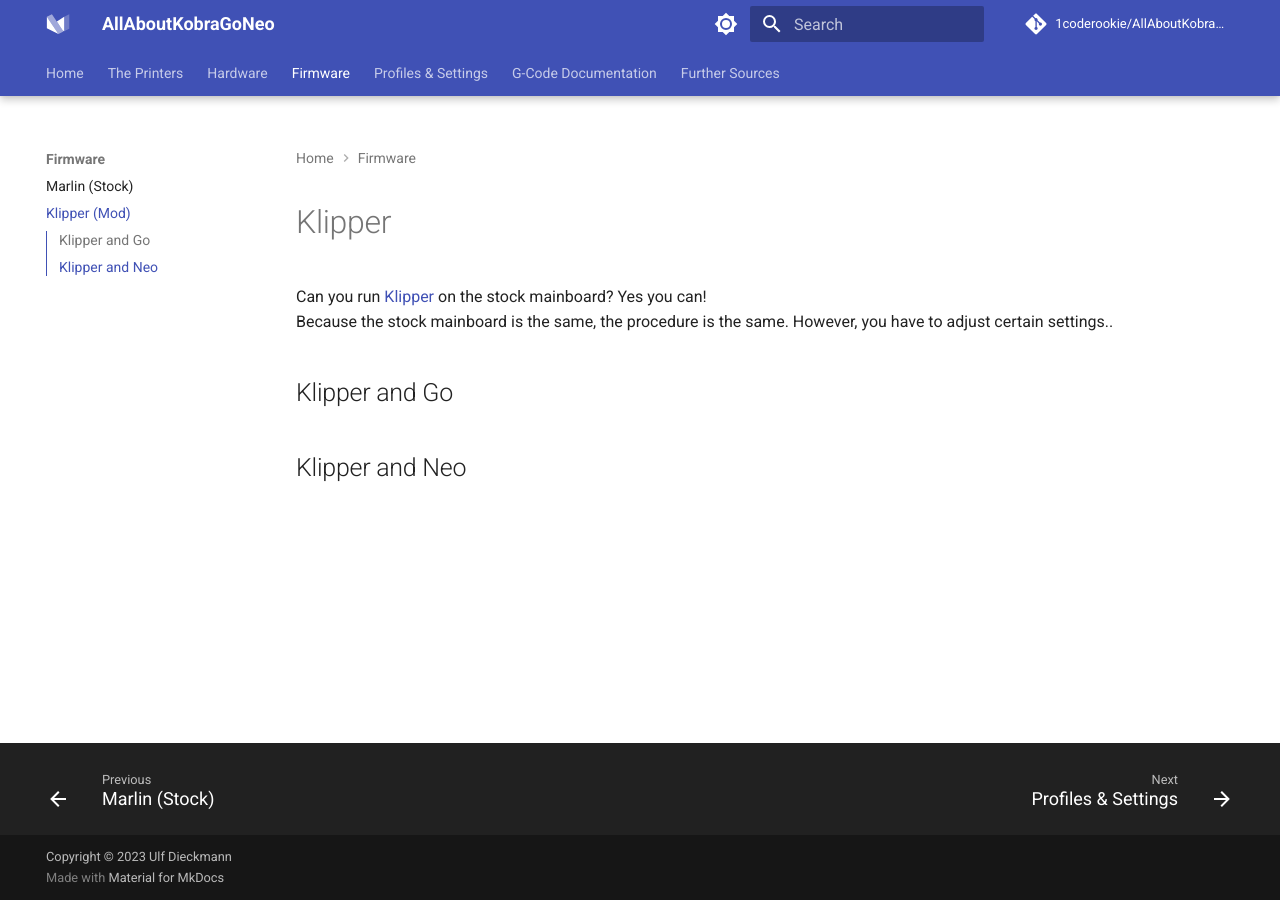
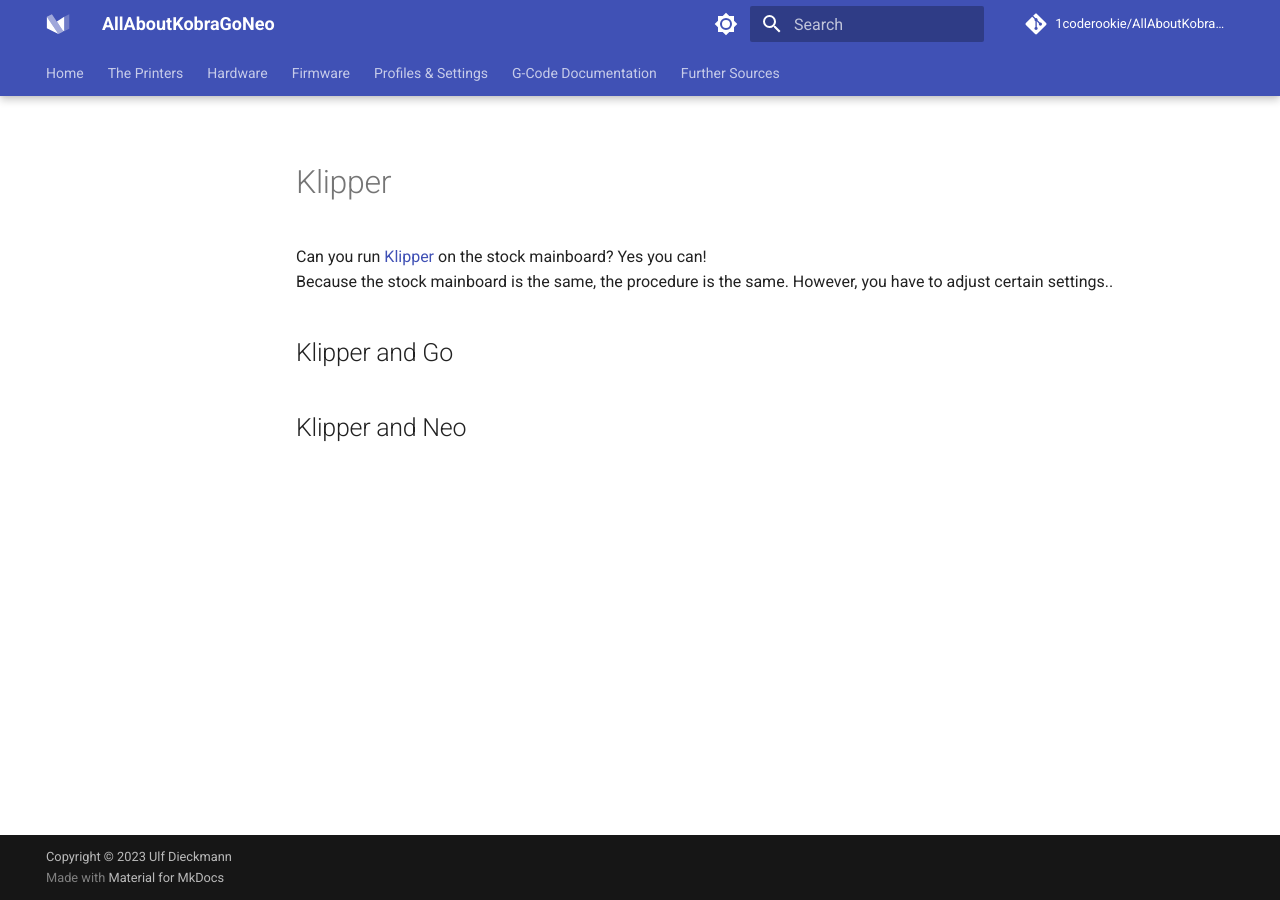
Before and after one commit to 1coderookie/KobraGoNeoInsights, an MkDocs documentation site: the page built from docs/firmware/fw_klipper.md, in a window 1280 px wide. Built offline with MkDocs 1.6.1 and Material for MkDocs 9.7.7, drawn with Linux system fonts in a browser that asks for light colours; comment, search, counter and statistics services are not loaded.

Commit message:
Update mkdocs.yml

```diff
--- a/mkdocs.yml
+++ b/mkdocs.yml
@@ -113,13 +113,11 @@
   - Home: 'index.md'
   - The Printers: 'printers.md'
   - Hardware:
-    - Mainboard: 'mainboard/mainboard.md'
-    - Printhead: 'hardware/printhead/index.md'
+    - Mainboard: 'hardware/mainboard.md'
+    - Printhead: 'hardware/printhead.md'
     - Bed: 'hardware/bed.md'
     - Spare Parts: 'hardware/spare_parts.md'
-  - Firmware:
-    - Marlin (Stock): 'firmware/fw_marlin.md'
-    - Klipper (Mod): 'firmware/fw_klipper.md'
+  - Firmware: 'firmware.md'
   - Profiles & Settings: 'pro_set.md'
   - G-Code Documentation: 'gcode_doc.md'
   - Further Sources: 'further_sources.md'
```
